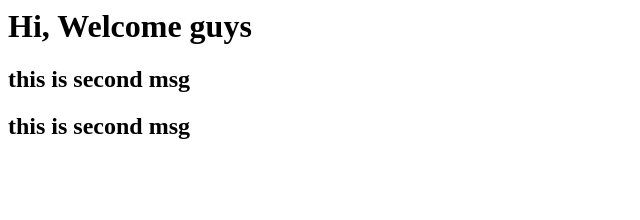
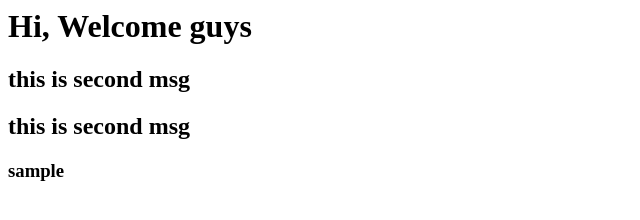
Before and after one commit to Harish-Saravana-Kumar/myproject, a plain HTML site: page index.html in a window 1280 px wide. Shown: the full height of the page, 0-640 px from the left. Drawn offline with Linux system fonts and the light colour scheme.

Commit message:
Update index.html

```diff
--- a/index.html
+++ b/index.html
@@ -1,2 +1,3 @@
 <h1> Hi, Welcome guys </h1>
 <h2>this is second msg</h1><h2>this is second msg</h1>
+<h3>sample</h3>
```
